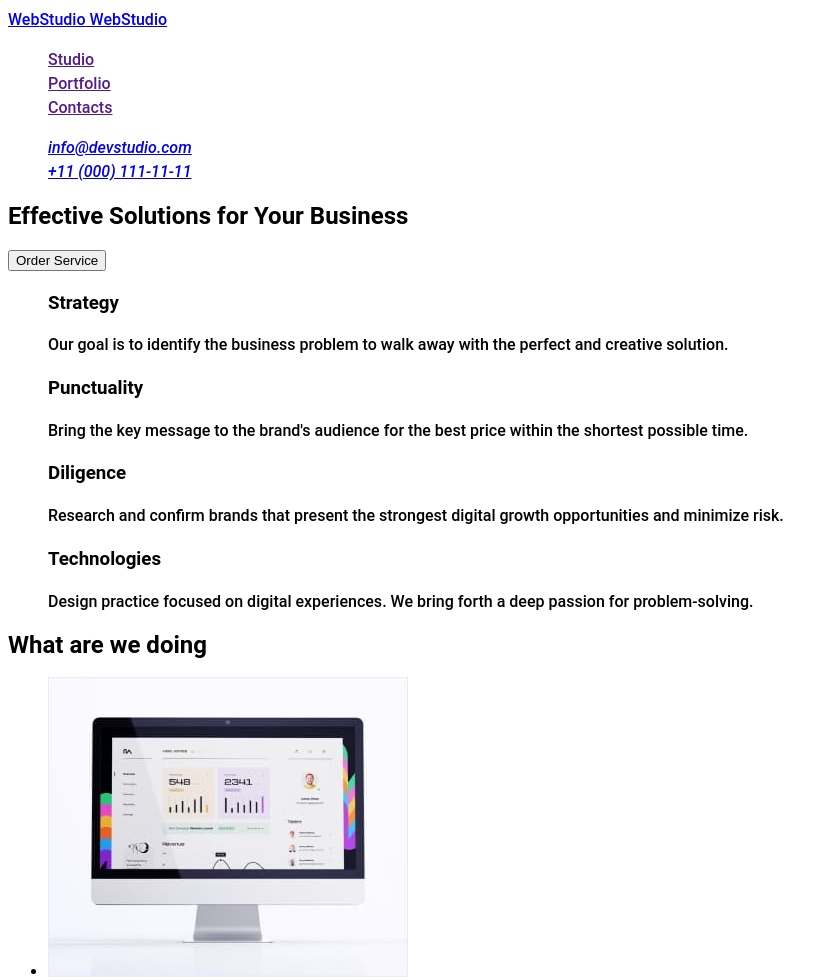
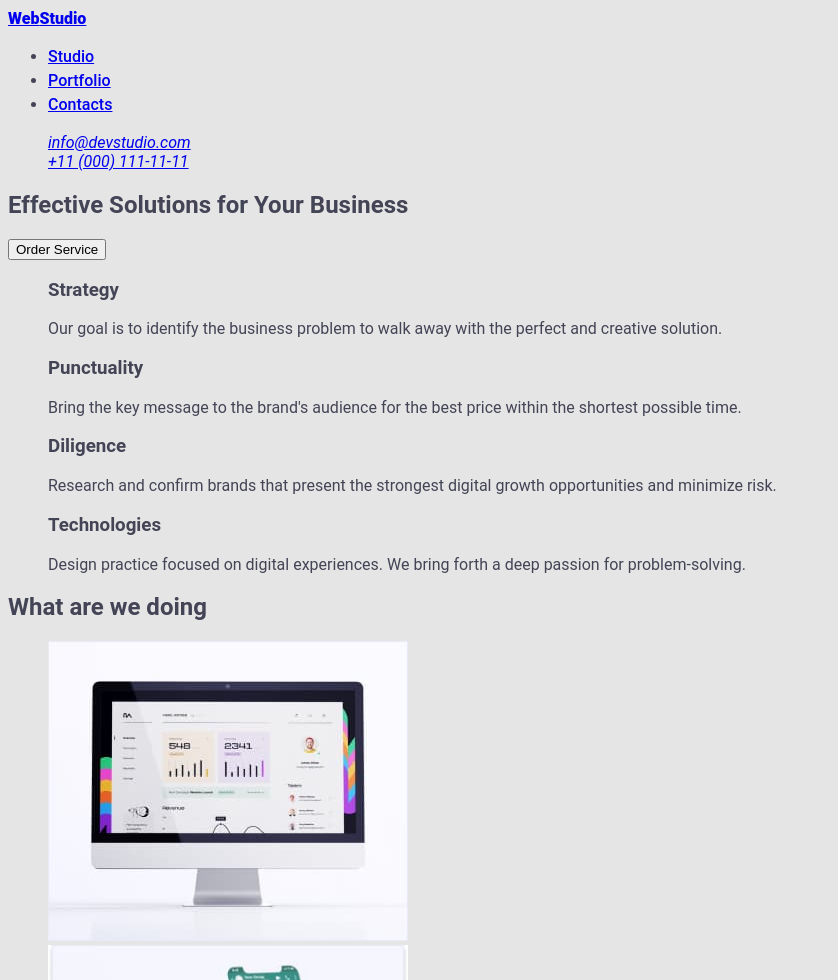
Before and after one commit to Unik7722/goit-markup-hw-02, a plain HTML site: page index.html in a window 1280 px wide. Shown: the top 980 px of the page, without its empty margins (0-838 px from the left). Drawn offline with Linux system fonts and the light colour scheme.

Commit message:
logo.site-nav

```diff
--- a/css/styles.css
+++ b/css/styles.css
@@ -1,23 +1,48 @@
-.body{background:;
-      color ;
+.body{background: #E5E5E5;
+      color: #434455;
       font-family: Roboto;
-      font-size: 16px;
-      line-height: 24px;
-      font-weight: 500;
     }
     .list{list-style: none;}
+
     /* logo */
-  .logo.logo-web{
-     color: #4D5AE5;
-  }
+   .logo{
+    font-weight: 800;
+    size: 18px;
+    line-height: 21px;
+    letter-spacing: 3%;
+    }
+
+   .logo.logo-web{
+    color: #4D5AE5;
+    }
    .logo.logo-studio{
-    color: #2E2F42;
+    color:#2E2F42;;
    }
 
-  /* site-nav */
-  .site-nav.link{
-    color: #2E2F42;
-  }
+   /* site-nav */
+      .site-nav{
+      font-family: "Roboto";
+      font-style: normal;
+      font-weight: 500;
+      font-size: 16px;
+      line-height: 24px;}
+
+      .site-nav.linc{
+      color: #2E2F42;}
+      .site-nav.link:focus,
+      .site-nav.link:hover{
+        color: #404BBF;
+      }
+
+
+
+
+
+
+
+
+
+
   .site-nav.link:hover,
   .site-nav.link:focus{
     color: #404BBF;
@@ -28,6 +53,7 @@
     color: #404BBF;
 }
 
+
   /* Section 1 */
 
   /* Section 2 */
@@ -35,13 +61,3 @@
   /* Section 3 */
 
   /* Section 4 */
-
-
-    /* цвет заголовка */
-    color: #2E2F42;
-    /* цвет текста */
-    color: #434455;
-    /* доп цвет  */
-    color: #FFFFFF;
-    /* цвет кнопки */
-    color:#4D5AE5;
--- a/index.html
+++ b/index.html
@@ -10,13 +10,13 @@
   <body class="body">
     <!-- Basis -->
     <header>
-      <nav>
-        <a href="./index.html" class="logo"> <span class="logo-web">Web</span><span class="logo-studio">Studio</span> WebStudio</a>
+      <nav class="list">
+        <a href="./index.html" class="logo"><span class="logo-web">Web</span><span class="logo-studio">Studio</span></a>
 
-        <ul class="site-nav list">
-          <li><a href="" class="link">Studio</a></li>
-          <li><a href="" class="link">Portfolio</a></li>
-          <li><a href="" class="link">Contacts</a></li>
+        <ul class="site-nav">
+          <li><a class="link" href="Studio">Studio</a></li>
+          <li><a class="link" href="Portfolio">Portfolio</a></li>
+          <li><a class="link" href="Contacts">Contacts</a></li>
         </ul>
       </nav>
       <address class="site-meta ">
@@ -74,7 +74,7 @@
       <!-- Section 3 -->
       <section>
         <h2>What are we doing</h2>
-      <ul class="">
+      <ul class="list">
         <li><img src="./images/img1.jpg" alt="Foto" width="360" /></li>
         <li><img src="./images/img2.jpg" alt="Foto" width="360" /></li>
         <li><img src="./images/img3.jpg" alt="Foto" width="360" /></li>
@@ -84,7 +84,7 @@
       <!-- Section 4  -->
       <section>
         <h2>Our Team</h2>
-        <ul class="">
+        <ul class="list">
           <li>
             <img src="./images/img4.jpg" alt="Foto" width="264" />
             <h3>Mark Guerrero</h3>
@@ -112,8 +112,8 @@
       </section>
     </main>
     <!-- Footer -->
-    <footer>
-      <a href="./index.html">WebStudio</a>
+    <footer class="list">
+      <a href="./index.html"class="logo"><span class="logo-web">Web</span><span class="logo-studio">Studio</span></a>
       <p>
         Increase the flow of customers and sales for your business with digital
         marketing & growth solutions.
```
